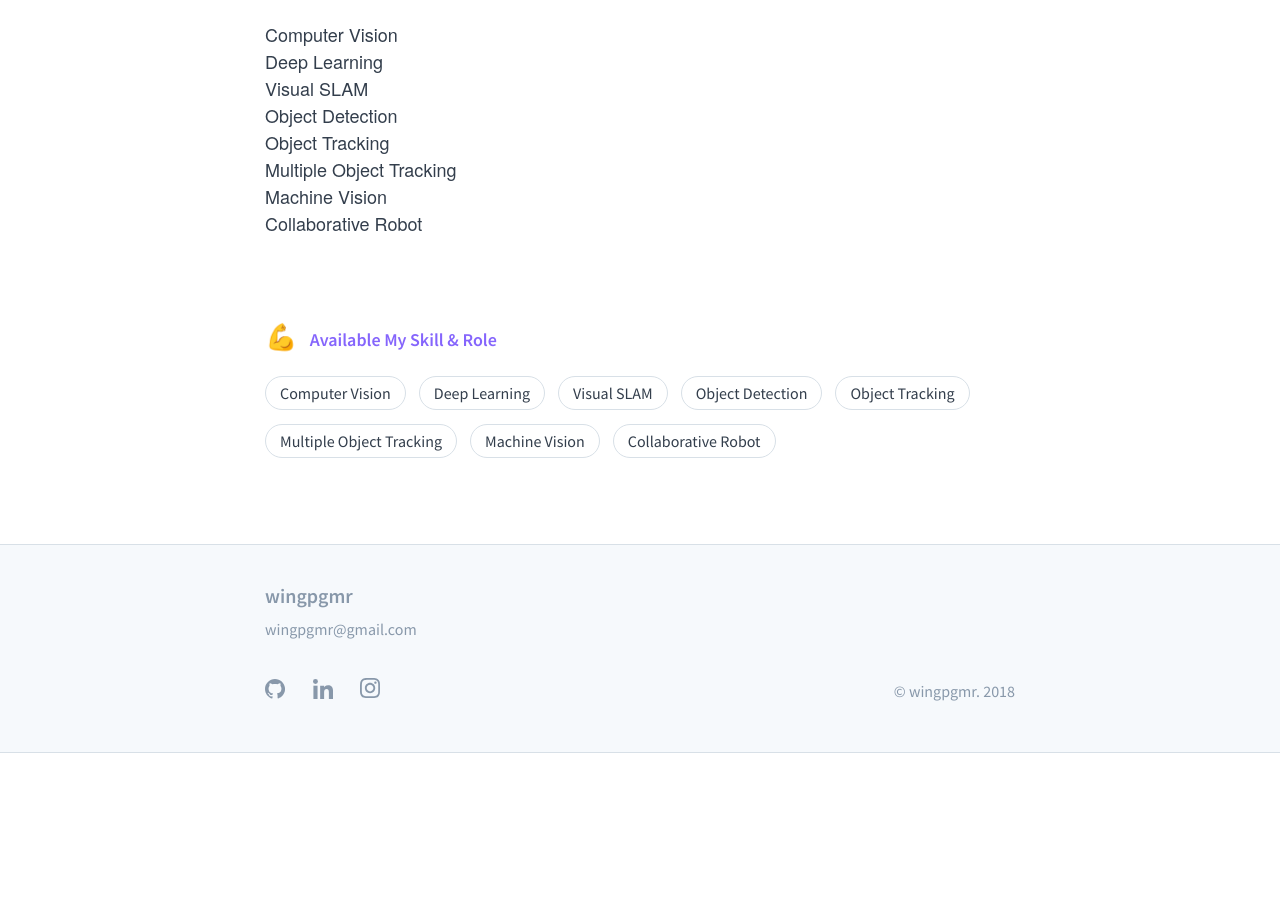
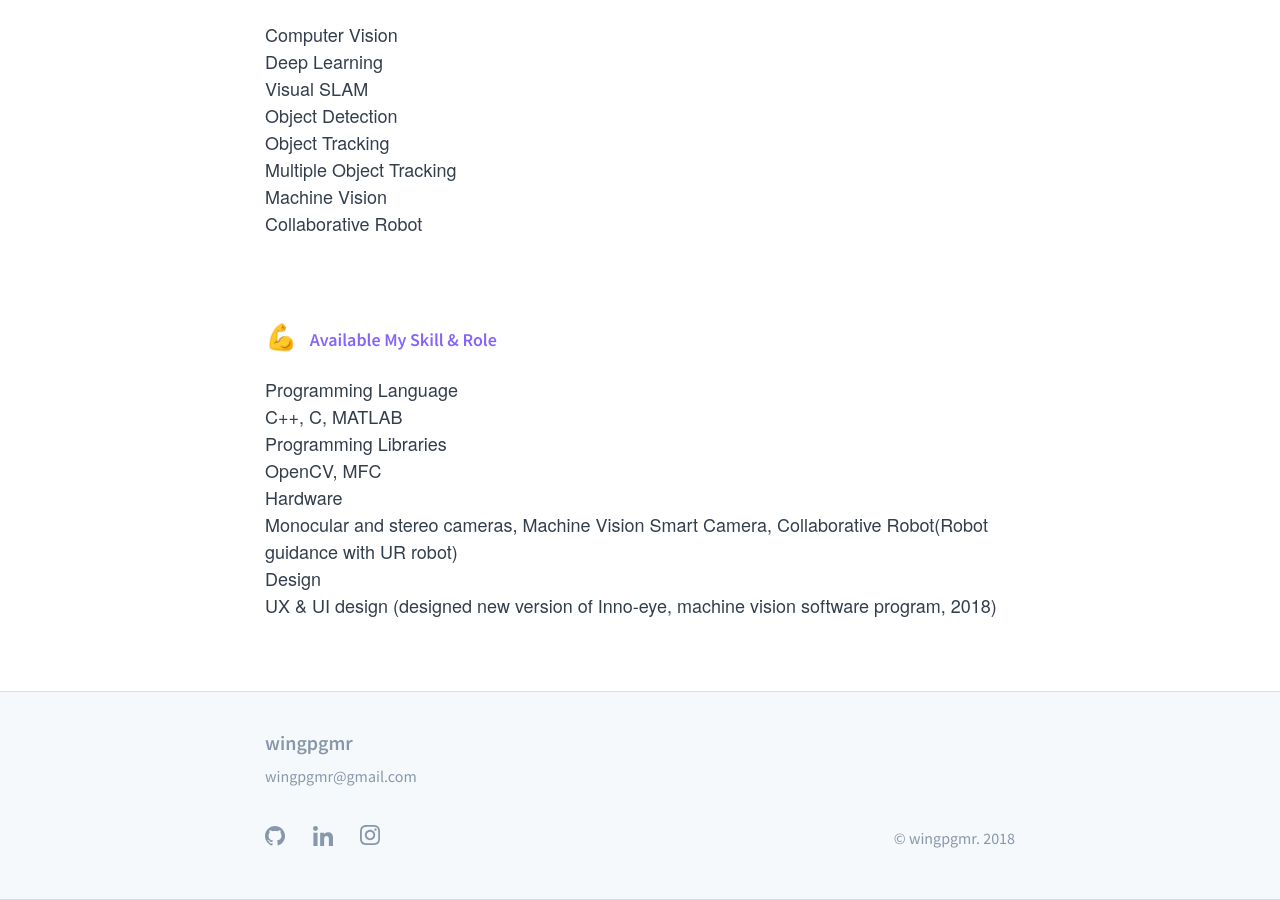
Before and after one commit to wingpgmr/changed, a Jekyll site: the page built from index.md, in a window 1280 px wide and 900 px high, scrolled down 1224 px. Built offline with Jekyll 4.4.1, drawn with Linux system fonts in a browser that asks for light colours; before the commit the page ends 1977 px from its top, so only the background shows below that.

Commit message:
Update resume.html

```diff
--- a/_includes/resume.html
+++ b/_includes/resume.html
@@ -113,11 +113,22 @@
         </p>
     </div>
     <ul>
-        {% for skill-role in site.data.skill-roles %}
-            <li class="skill_name">
-                {{ skill-role.name }}
-            </li>
-        {% endfor %}
+	<li>Programming Language</li>
+	    <ul>
+	    	<li> C++, C, MATLAB </li>
+	    </ul>
+    	<li> Programming Libraries </li>
+	    <ul>
+	    	<li> OpenCV, MFC </li>
+	    </ul>
+    	<li> Hardware </li>
+	    <ul>
+	    	<li> Monocular and stereo cameras, Machine Vision Smart Camera, Collaborative Robot(Robot guidance with UR robot) </li>
+	    </ul>
+    	<li> Design </li>
+	    <ul>
+	    	<li> UX & UI design (designed new version of Inno-eye, machine vision software program, 2018) </li>
+	    </ul>
     </ul>
 </section>
 
```
